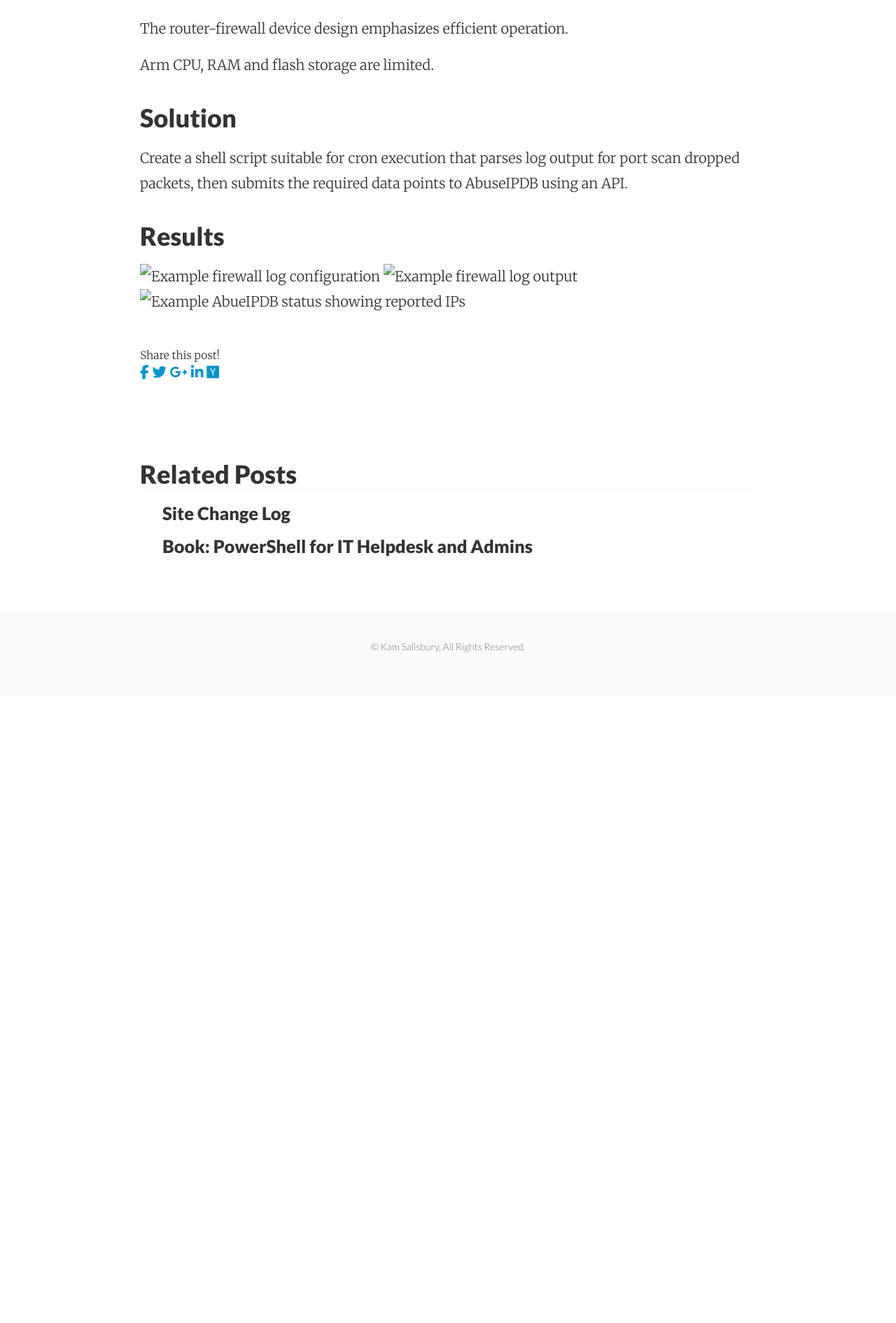
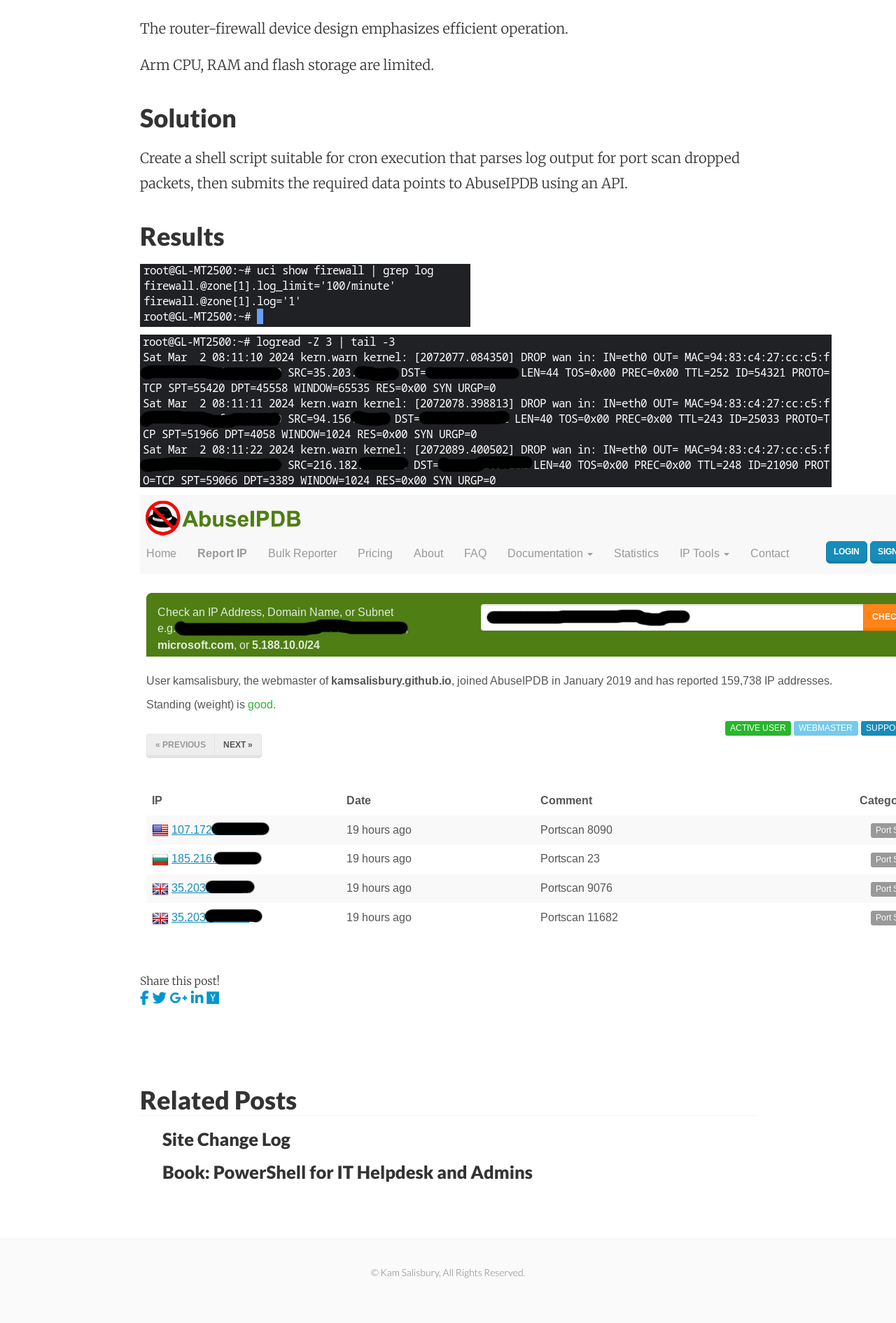
Before and after one commit to kamsalisbury/kamsalisbury.github.io, a Jekyll site: the page built from _posts/2024-02-11-OpenWRT-AbuseIPDB.md, in a window 1280 px wide. Shown: the part 1019-2909 px from the top of the page at 70% size. Built offline with Jekyll 4.4.1, drawn with Linux system fonts in a browser that asks for light colours; nearby versions of some CDN libraries; before the commit the page ends 2015 px from its top, so only the background shows below that.

Commit message:
Correct img path

```diff
--- a/_posts/2024-02-11-OpenWRT-AbuseIPDB.md
+++ b/_posts/2024-02-11-OpenWRT-AbuseIPDB.md
@@ -25,6 +25,6 @@
 
 ### Results
 
-<img src="images/OpenWRT-AbuseIPDB_Firewall-Config.png" alt="Example firewall log configuration" />
-<img src="images/OpenWRT-AbuseIPDB_Firewall-Log.png" alt="Example firewall log output" />
-<img src="images/OpenWRT-AbuseIPDB_Submitted.png" alt="Example AbueIPDB status showing reported IPs" />
+<img src="https://kamsalisbury.github.io/images/OpenWRT-AbuseIPDB_Firewall-Config.png" alt="Example firewall log configuration" />
+<img src="https://kamsalisbury.github.io/images/OpenWRT-AbuseIPDB_Firewall-Log.png" alt="Example firewall log output" />
+<img src="https://kamsalisbury.github.io/images/OpenWRT-AbuseIPDB_Submitted.png" alt="Example AbueIPDB status showing reported IPs" />
```
